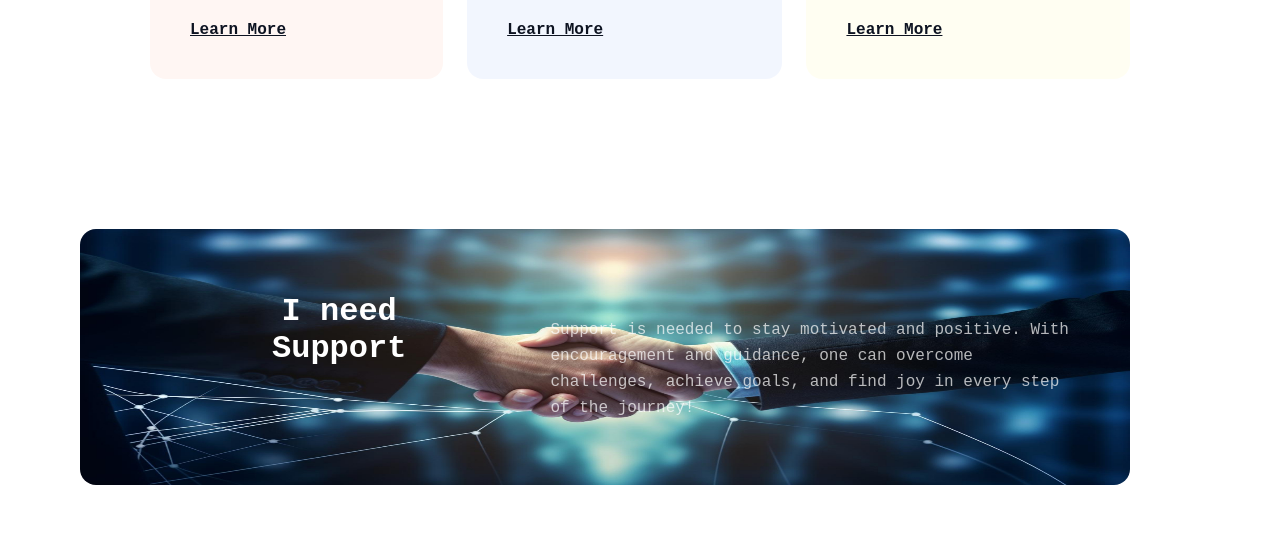
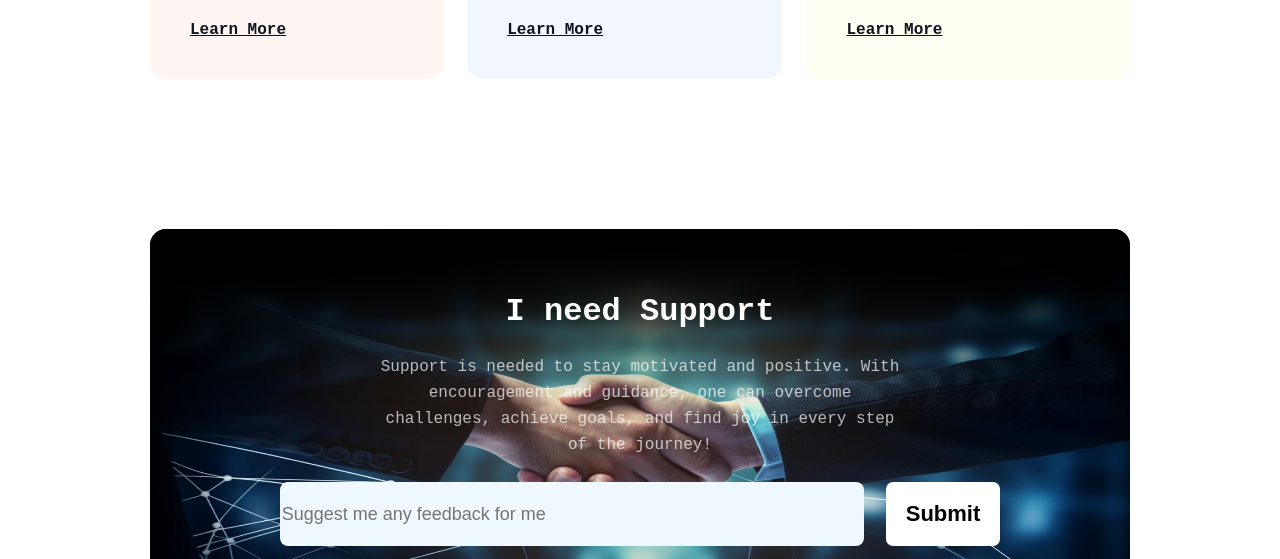
Before and after one commit to Yeah-lili/webdeveloper-portfolio, a plain HTML site: page index.html in a window 1280 px wide. Shown: the part 4180-4739 px from the top of the page. Drawn offline with Linux system fonts and the light colour scheme; a web font is replaced by a local one.

Commit message:
final support push

```diff
--- a/index.html
+++ b/index.html
@@ -206,10 +206,10 @@
                 </div>
                 <div class="ssearch">
                     <div class="sbar">
-
+                        <input type="text" name="" id="" placeholder="Suggest me any feedback for me">
                     </div>
                     <div class="ssubmit">
-
+                        <input class="submit-btn" type="button" value="Submit">
                     </div>
                 </div>
             </div>
--- a/styles/stylebasics.css
+++ b/styles/stylebasics.css
@@ -31,7 +31,7 @@
 }
 
 .topintro{
-    background-image: url(/assets/Hero-bg.png) ;
+    background-image: url(../assets/Hero-bg.png) ;
     background-repeat: repeat;
     background-size: 100% 100%;
 
@@ -440,17 +440,22 @@
 }
 
 .supportbg{
-    margin: 49px 150px 80px 80px;
-    background-image: url(/assets/handshake.jpg) ;
+    margin-left: 150px;
+    margin-right: 150px;
+    margin-bottom: 80px;
+    background-image: url(../assets/handshake.jpg) ;
+    box-shadow: inset 1em 6em 5em 1em #000;
+    background
     background-repeat: repeat;
     background-size: 100% 100%;
     border-radius: 16px;
+
 }
 
 .innersupport{
     padding: 64px 48px;
     display: flex;
-    flex-direction: row;
+    flex-direction: column;
     justify-content: center;
 
 }
@@ -471,16 +476,54 @@
 
 .swriteup{
     margin-top: 24px;
+    margin-bottom: 24px;
+    padding-right: 177px;
+    padding-left: 177px;
     font-family: "Azeret Mono", monospace;
     font-optical-sizing: auto;
     font-style: normal;
     font-weight: 400;
     font-size: 16px;
-    text-align: left;
+    text-align: center;
     line-height: 26px;
     color: #FFFFFF;
     opacity: 0.7;
 }
+
+.ssearch{
+    display: flex;
+    flex-direction: row;
+    justify-content: center;
+    gap: 22px;
+}
+
+input[type="text"] {
+    color: rgba(13, 19, 33, 0.4);
+    font-size: 18px;
+    font-weight: 400;
+    line-height: 19px;
+    letter-spacing: 0%;
+    text-align: left;
+    background-color: aliceblue;
+    height: 62px;
+    width: 580px;
+    border: 0px;
+    border-radius: 8px;
+}
+
+.submit-btn {
+    font-size: 22px;
+    font-weight: bolder;
+    border: 0px;
+    border-radius: 7px;
+    padding: 19px 20px;
+    background-color: white;
+    color: black;
+    cursor: pointer;
+}
+
+
+
 
 
 
```
